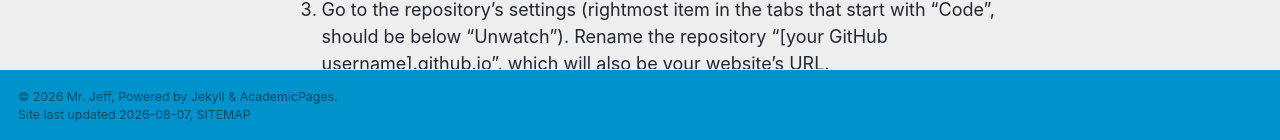
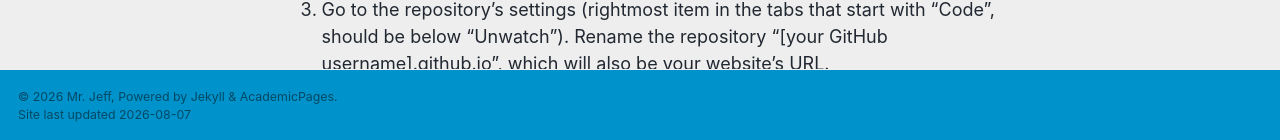
Before and after one commit to CourtsideEngineer/Courtsideengineer.github.io, a Jekyll site: the page built from _pages/about.md, in a window 1280 px wide and 900 px high, scrolled down 607 px. Shown: the part 757-897 px from the top of the window. Built offline with Jekyll 4.4.1, drawn with Linux system fonts in a browser that asks for light colours; a style sheet for code colours, icons or effects is not loaded.

Commit message:
Update footer.html

```diff
--- a/_includes/footer.html
+++ b/_includes/footer.html
@@ -2,5 +2,5 @@
 
 <div class="page__footer-copyright">
   &copy; {{ site.time | date: '%Y' }} {{ site.name | default: site.title }}, {{ site.data.ui-text[site.locale].powered_by | default: "Powered by" }} <a href="https://jekyllrb.com" rel="nofollow">Jekyll</a> &amp; <a href="https://github.com/academicpages/academicpages.github.io">AcademicPages</a></a>.<br />
-  Site last updated {{ "now" | date: '%Y-%m-%d' }}, <a href="/sitemap/" style="text-transform: uppercase;">{{ site.data.ui-text[site.locale].site_map | default: "Sitemap" }}</a>
+  Site last updated {{ "now" | date: '%Y-%m-%d' }}</a>
 </div>
```
